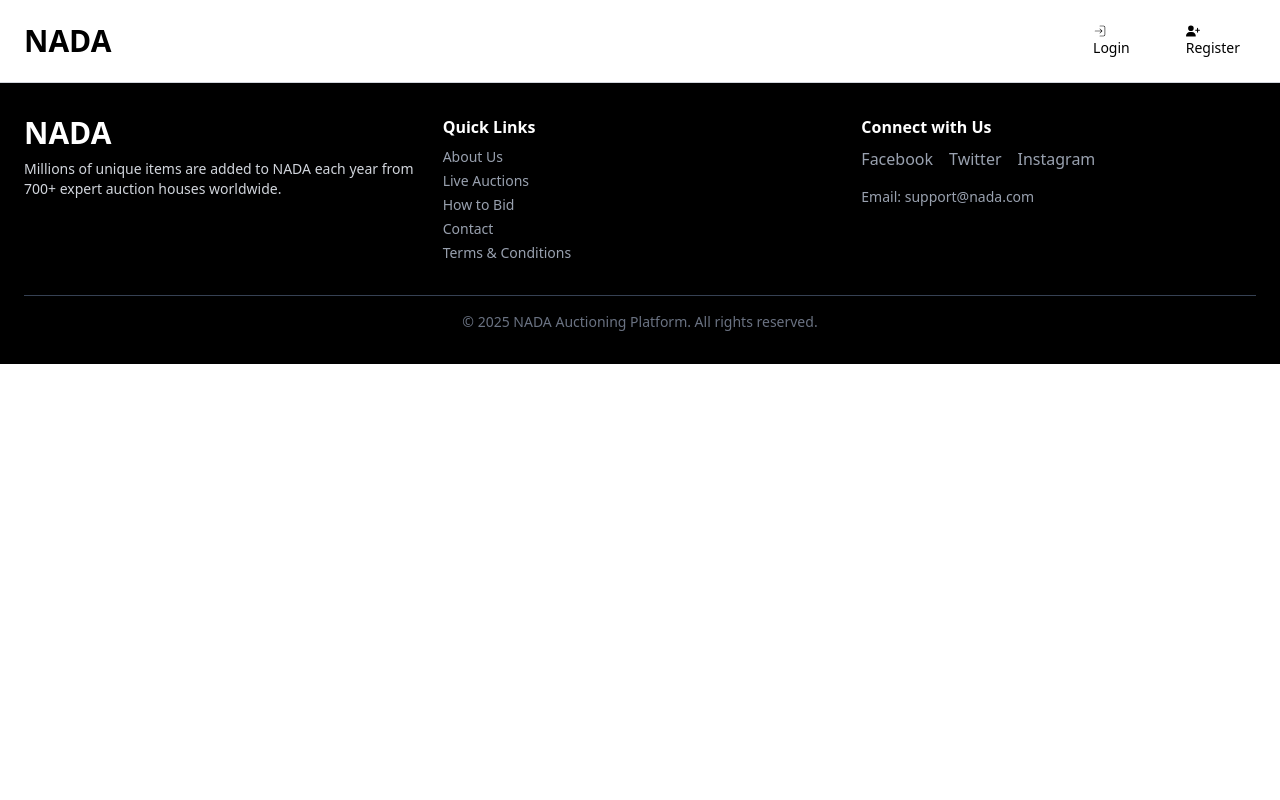
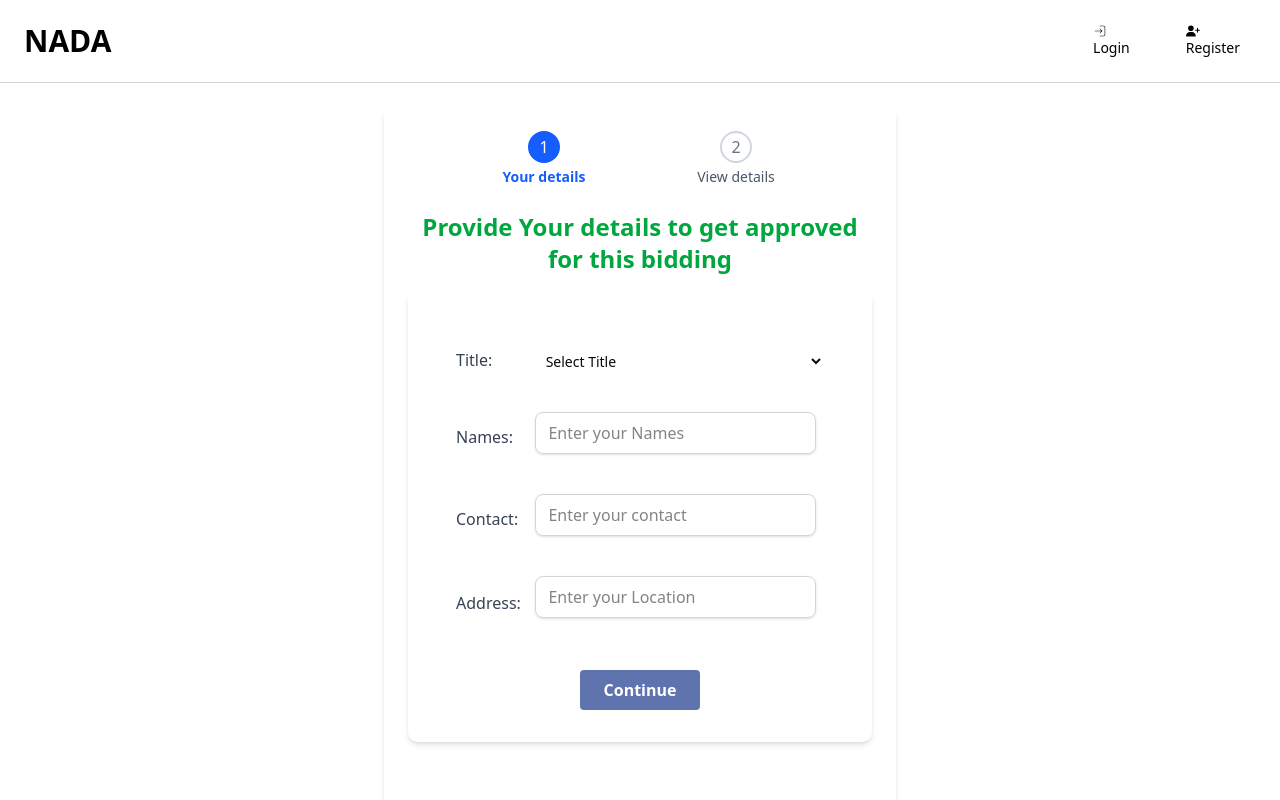
Before and after one commit to nakibonekamarymargret/nada-auction-backend, a React (Vite) app in the folder frontend/: page /approve/1 in a window 1280 px wide. Shown: the top 800 px of the page. Built offline with nearby package versions, Linux system fonts and the light colour scheme; what tailwindcss-motion would draw is missing.

Commit message:
Added Validation Api in the auth controller

```diff
--- a/frontend/src/App.jsx
+++ b/frontend/src/App.jsx
@@ -49,7 +49,7 @@ function App() {
         <Route path="/login" element={<Login />} />
         <Route path="/register" element={<Register />} />
         <Route path="/" element={<Home />} />
-        <Route path="/approved/:auctionId" element={<BidApprovalForm />} />
+        <Route path="/approve/:auctionId" element={<BidApprovalForm />} />
         <Route path="/aboutUs" element={<AboutUsPage />} />
         <Route path="/terms" element={<TermsAndConditionsPage />} />
 
--- a/frontend/src/pages/bid/BidApprovalForm.jsx
+++ b/frontend/src/pages/bid/BidApprovalForm.jsx
@@ -1,26 +1,41 @@
 import React, { useState } from "react";
+import Swal from "sweetalert2";
+const BidApprovalForm = () => {
+  const [step, setStep] = useState(1);
 
-const BidApprovalForm = () => {
-  // State to track the current step (1 for Your details, 2 for View details)
-  const [step, setStep] = useState(1);
-  // State to store form data
   const [formData, setFormData] = useState({
     title: "",
     name: "",
+    phoneNumber: "",
     address: "",
   });
-  // State to handle loading state during submission
+
   const [isLoading, setIsLoading] = useState(false);
 
-  // Handler for input changes
   const handleInputChange = (e) => {
     const { name, value } = e.target;
     setFormData({ ...formData, [name]: value });
   };
 
+  const validateStep1 = () => {
+    const { title, name, phoneNumber, address } = formData;
+    if (!title || !name || !phoneNumber || !address) {
+      Swal.fire({
+        icon: "warning",
+        title: "Missing Information",
+        text: "Please fill in all your details (Title, Name, Phone Number, Address) to proceed.",
+      });
+      return false;
+    }
+    // Add more specific validation if needed (e.g., phone number format)
+    return true;
+  };
+
   // Function to move to the next step (View details)
   const nextStep = () => {
-    // You might want to add validation here before moving to step 2
+    if (step === 1 && !validateStep1()) {
+      return; // Stay on step 1 if validation fails
+    }
     setStep(step + 1);
   };
 
@@ -29,47 +44,40 @@ const BidApprovalForm = () => {
     setStep(step - 1);
   };
 
-  // Function to handle the final form submission
+  // Function to handle the final form submission (for approval details)
   const handleConfirmAndSubmit = async (e) => {
     e.preventDefault();
     setIsLoading(true);
 
-    console.log("Form submitted with data:", formData);
+    // ** Implement your actual backend submission logic here **
+    // This would likely be a POST request to an endpoint that
+    // processes the user's approval details and updates their user profile.
+    console.log("Submitting Approval Details:", formData);
 
-    // : Send formData to  backend API
-    /*
     try {
-      const response = await fetch('/your-backend-submit-endpoint', {
-        method: 'POST',
-        headers: {
-          'Content-Type': 'application/json',
-        },
-        body: JSON.stringify(formData),
+      // Example using axios (uncomment and adapt)
+      // const response = await axios.post('YOUR_APPROVAL_BACKEND_ENDPOINT', formData);
+      // console.log("Approval submission successful:", response.data);
+
+      Swal.fire({
+        icon: "success",
+        title: "Approval Details Submitted",
+        text: "Your details have been submitted for bidding approval.",
       });
 
-      if (response.ok) {
-        console.log('Submission successful!');
-        // Redirect or show success message
-        // navigate('/bid-approval-success'); // Example redirect
-      } else {
-        console.error('Submission failed:', response.statusText);
-        // Show error message
-      }
+      // After successful submission, you might want to:
+      // - Redirect the user (e.g., to their dashboard or the auction page)
+      // - Update local state to reflect that they are approved (if your app tracks this)
     } catch (error) {
-      console.error('Error submitting form:', error);
-      // Show error message
+      console.error("Error submitting approval details:", error);
+      Swal.fire({
+        icon: "error",
+        title: "Submission Failed",
+        text: "There was an error submitting your details. Please try again.",
+      });
     } finally {
       setIsLoading(false);
     }
-    */
-
-    setTimeout(() => {
-      setIsLoading(false);
-      alert(
-        "Form data logged to console. Implement your actual submission logic."
-      );
-
-    }, 1500); // Simulate a network request delay
   };
 
   // Renders the content for the current step
@@ -78,17 +86,26 @@ const BidApprovalForm = () => {
       case 1: // Your details form
         return (
           <div className="space-y-4 min-h-screen">
-            <h2 className="text-2xl font-semibold text-gray-800">
-              Your details
+            {" "}
+            {/* Adjusted min-h-screen if needed */}
+            <h2
+              style={{ fontFamily: "var(--font-baskerville)" }}
+              className="text-2xl font-semibold text-green-600 text-center"
+            >
+              Provide Your details to get approved for this bidding
             </h2>
-
-            <form className="bg-white/90 p-8 rounded-lg w-full max-w-md transform transition-all duration-700 ">
-              <div>
+            {/* Removed bg-white/90 p-8 etc. from form tag, apply styling to a container div if preferred */}
+            <div className="p-8 rounded-lg shadow-md">
+              {" "}
+              {/* Added a div for styling */}
+              <div className="relative flex items-center p-4">
+                {" "}
+                {/* Added items-center */}
                 <label
                   htmlFor="title"
-                  className="block text-md font-medium text-gray-700"
+                  className="block text-md font-medium text-gray-700 w-24" // Added fixed width for alignment
                 >
-                  Title
+                  Title:
                 </label>
                 <select
                   id="title"
@@ -96,6 +113,7 @@ const BidApprovalForm = () => {
                   value={formData.title}
                   onChange={handleInputChange}
                   className="mt-1 block w-full pl-3 pr-10 py-2 text-base border-gray-300 focus:outline-none focus:ring-blue-500 focus:border-blue-500 sm:text-sm rounded-md"
+                  required // Added required attribute
                 >
                   <option value="">Select Title</option>
                   <option value="Mr">Mr</option>
@@ -104,98 +122,146 @@ const BidApprovalForm = () => {
                   <option value="Dr">Dr</option>
                 </select>
               </div>
-              {/* name Field */}
-              <div className=" relative flex  p-4">
-                <label htmlFor="phoneNmber">Name: </label>
+              {/* Name Field */}
+              <div className="relative flex items-center p-4">
+                {" "}
+                {/* Added items-center */}
+                <label
+                  htmlFor="name"
+                  className="block text-md font-medium text-gray-700 w-24"
+                >
+                  Names:{" "}
+                </label>{" "}
+                {/* Added fixed width */}
                 <input
                   type="text"
                   id="name"
+                  name="name" // Added name attribute
                   value={formData.name}
                   onChange={handleInputChange}
-                  className=" mb-3 mx-2 block w-full pl-10 pr-3 py-2 border border-gray-300 rounded-md shadow-sm focus:outline-none focus:ring-2 focus:ring-blue-500"
+                  className="mb-2 mx-2 block w-full pl-3 pr-3 py-2 border border-gray-300 rounded-md shadow-sm focus:outline-none focus:ring-2 focus:ring-blue-500" // Adjusted pl/pr
                   placeholder="Enter your Names"
+                  required // Added required attribute
                 />
               </div>
-              <div className=" relative flex  p-4">
-                <label htmlFor="phoneNmber">Contact: </label>
+              {/* Phone Number Field */}
+              <div className="relative flex items-center p-4">
+                {" "}
+                {/* Added items-center */}
+                <label
+                  htmlFor="phoneNumber"
+                  className="block text-md font-medium text-gray-700 w-24"
+                >
+                  Contact:{" "}
+                </label>{" "}
+                {/* Added fixed width */}
                 <input
-                  type="tel"
-                  id="contact"
+                  type="tel" // Use type="tel" for phone numbers
+                  id="phoneNumber"
+                  name="phoneNumber" // Added name attribute
                   value={formData.phoneNumber}
                   onChange={handleInputChange}
-                  className=" mb-3 mx-2 block w-full pl-10 pr-3 py-2 border border-gray-300 rounded-md shadow-sm focus:outline-none focus:ring-2 focus:ring-blue-500"
+                  className="mb-2 mx-2 block w-full pl-3 pr-3 py-2 border border-gray-300 rounded-md shadow-sm focus:outline-none focus:ring-2 focus:ring-blue-500" // Adjusted pl/pr
                   placeholder="Enter your contact"
+                  required // Added required attribute
                 />
               </div>
-              <div className=" relative flex  p-4">
-                <label htmlFor="phoneNmber">Address: </label>
+              {/* Address Field */}
+              <div className="relative flex items-center p-4">
+                {" "}
+                {/* Added items-center */}
+                <label
+                  htmlFor="address"
+                  className="block text-md font-medium text-gray-700 w-24"
+                >
+                  Address:{" "}
+                </label>{" "}
+                {/* Added fixed width */}
                 <input
                   type="text"
                   id="address"
-                  value={formData.adress}
+                  name="address" // Added name attribute
+                  value={formData.address}
                   onChange={handleInputChange}
-                  className="mx-2 mb-3 block w-full pl-10 pr-3 py-2 border border-gray-300 rounded-md shadow-sm focus:outline-none focus:ring-2 focus:ring-blue-500"
+                  className="mx-2 mb-3 block w-full pl-3 pr-3 py-2 border border-gray-300 rounded-md shadow-sm focus:outline-none focus:ring-2 focus:ring-blue-500" // Adjusted pl/pr
                   placeholder="Enter your Location"
+                  required // Added required attribute
                 />
               </div>
+              {/* Removed the entire 'payments' section and card details form */}
+              <div className="flex justify-center mt-6">
+                {" "}
+                {/* Center the button */}
                 <button
                   type="button"
                   onClick={nextStep}
-                className=" align-end bg-blue-600 hover:bg-blue-700 text-white font-bold py-2 px-4 rounded" // ml-auto to push it to the right
+                  style={{ fontFamily: "var(--font-button" }}
+                  className="bg-blue-900/70 hover:bg-blue-800 text-white font-bold py-2 px-6 rounded transition duration-300" // Adjusted styling
                   disabled={isLoading}
                 >
                   Continue
                 </button>
-            </form>
+              </div>
+            </div>{" "}
+            {/* End of styling div */}
           </div>
         );
-
       case 2: // View details
         return (
           <div className="space-y-4 min-h-screen">
-            <h2 className="text-2xl font-semibold text-gray-800">
-              View Details
+            {" "}
+            {/* Adjusted min-h-screen if needed */}
+            <h2 className="text-2xl font-semibold text-gray-800 text-center">
+              {" "}
+              {/* Centered title */}
+              Confirm Your Details
             </h2>
-            <div className=" p-4 rounded-md">
+            <div className="p-6 rounded-md shadow-md bg-gray-50">
+              {" "}
+              {/* Added styling and background */}
               <p>
                 <span className="font-semibold">Title:</span>{" "}
                 {formData.title || "N/A"}
               </p>
               <p>
-                <span className="font-semibold"> Name:</span>{" "}
+                <span className="font-semibold">Name:</span>{" "}
                 {formData.name || "N/A"}
               </p>
               <p>
                 <span className="font-semibold">Contact:</span>{" "}
-                {formData.contact || "N/A"}
-              </p>
+                {formData.phoneNumber || "N/A"}
+              </p>{" "}
+              {/* Corrected to phoneNumber */}
               <p>
                 <span className="font-semibold">Address:</span>{" "}
                 {formData.address || "N/A"}
               </p>
+              {/* Removed display of card details */}
             </div>
             <button
-              type="button"
+              type="button" // Changed to type="button" if form handles submission
               onClick={handleConfirmAndSubmit}
-              className=" mt-6 bg-green-600 hover:bg-green-700 text-white font-bold py-2 px-4 rounded mt-4 w-full"
+              className="mt-6 bg-green-600 hover:bg-green-700 text-white font-bold py-2 px-4 rounded w-full transition duration-300" // Adjusted styling
               disabled={isLoading}
             >
               {isLoading ? "Confirming..." : "Confirm and Submit"}
             </button>
           </div>
         );
-
       default:
         return null;
     }
   };
 
   return (
-    <div className="container mx-auto px-4 py-6 bg-white shadow-md rounded-lg">
+    <div className="container mx-auto px-4 py-6">
+      {" "}
+      {/* Removed shadow-md, rounded-lg, bg-white */}
+      <div className="max-w-lg mx-auto bg-white shadow-md rounded-lg p-6">
+        {" "}
+        {/* Added a wrapper div with styling */}
         {/* Step Indicator */}
         <div className="flex justify-between items-center mb-6 max-w-sm mx-auto">
-        {" "}
-        {/* Adjusted max-width and mx-auto for better centering */}
           <div className="flex-1 text-center">
             <div
               className={`w-8 h-8 mx-auto rounded-full border-2 flex items-center justify-center ${
@@ -233,11 +299,13 @@ const BidApprovalForm = () => {
             </p>
           </div>
         </div>
-
-      <form onSubmit={(e) => e.preventDefault()} className="max-w-md mx-auto">
+        {/* Render Step Content */}
+        <form onSubmit={(e) => e.preventDefault()}>
+          {" "}
+          {/* Prevent default form submission */}
           {renderStep()}
-
-        <div className="mt-6 flex justify-between">
+          {/* Previous button moved inside renderStep case 2 for better flow */}
+          {/* <div className="mt-6 flex justify-between">
               {step > 1 && (
                 <button
                   type="button"
@@ -248,9 +316,25 @@ const BidApprovalForm = () => {
                   Previous
                 </button>
               )}
-
+            </div> */}
+        </form>
+        {/* Manual Previous button for step 2 */}
+        {step === 2 && (
+          <div className="mt-6 flex justify-start">
+            {" "}
+            {/* Align left */}
+            <button
+              type="button"
+              onClick={prevStep}
+              className="bg-gray-300 hover:bg-gray-400 text-gray-800 font-bold py-2 px-4 rounded transition duration-300"
+              disabled={isLoading}
+            >
+              Previous
+            </button>
           </div>
-      </form>
+        )}
+      </div>{" "}
+      {/* End of wrapper div */}
     </div>
   );
 };
--- /dev/null
+++ b/frontend/src/pages/bid/form.html
@@ -0,0 +1,24 @@
+<!DOCTYPE html>
+<!--[if lt IE 7]>      <html class="no-js lt-ie9 lt-ie8 lt-ie7"> <![endif]-->
+<!--[if IE 7]>         <html class="no-js lt-ie9 lt-ie8"> <![endif]-->
+<!--[if IE 8]>         <html class="no-js lt-ie9"> <![endif]-->
+<!--[if gt IE 8]>      <html class="no-js"> <!--<![endif]-->
+<html>
+  <head>
+    <meta charset="utf-8">
+    <meta http-equiv="X-UA-Compatible" content="IE=edge">
+    <title></title>
+    <meta name="description" content="">
+    <meta name="viewport" content="width=device-width, initial-scale=1">
+    <link rel="stylesheet" href="">
+  </head>
+  <body>
+  <form action="">
+
+    <input type="date" name="" id="">
+    <input type="number" name="" id="">
+  </form>
+
+    <script src="" async defer></script>
+  </body>
+</html>
```
Also changed, not shown: frontend/src/pages/products/ViewProduct.jsx (+87 -35 lines), 2 other files (tests, documents, lock files or other folders). Lines whose indentation alone changed are shown as unchanged.
